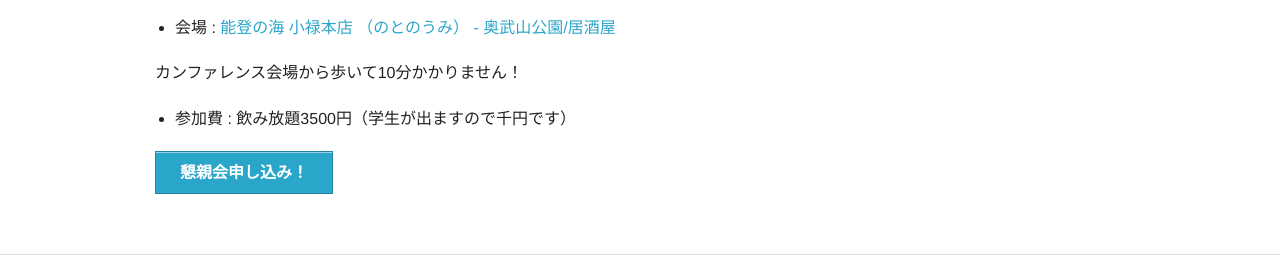
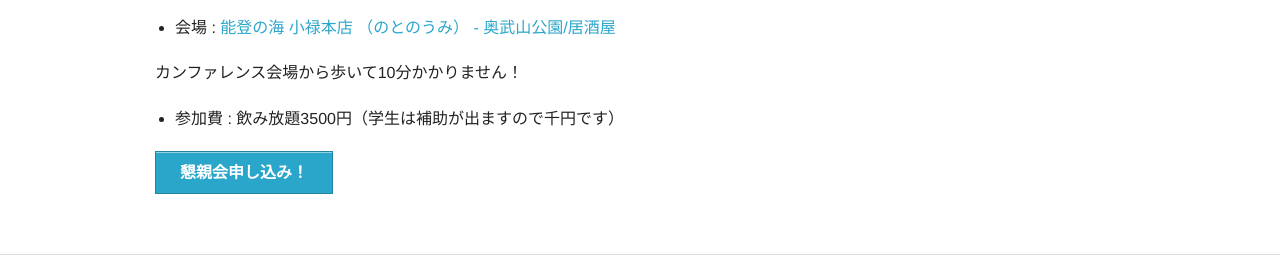
Before and after one commit to hackers-champloo/hackers-champloo.github.io, a Jekyll site: the page built from 2017/program.md, in a window 1280 px wide and 900 px high, scrolled down 2912 px. Shown: the part 545-819 px from the top of the window. Built offline with Jekyll 4.4.1, drawn with Linux system fonts in a browser that asks for light colours; nearby versions of some CDN libraries.

Commit message:
Update program.md

```diff
--- a/2017/program.md
+++ b/2017/program.md
@@ -200,7 +200,7 @@ description: 2017年6月24日(土) ・ＫＢＣ学園 専修学校 国際電子
 
 カンファレンス会場から歩いて10分かかりません！
 
-- 参加費 : 飲み放題3500円（学生が出ますので千円です）
+- 参加費 : 飲み放題3500円（学生は補助が出ますので千円です）
 
 
 <p><a href="https://hackers-champloo.doorkeeper.jp/events/60986" class="medium button" target="_blank">懇親会申し込み！</a></p>
```
